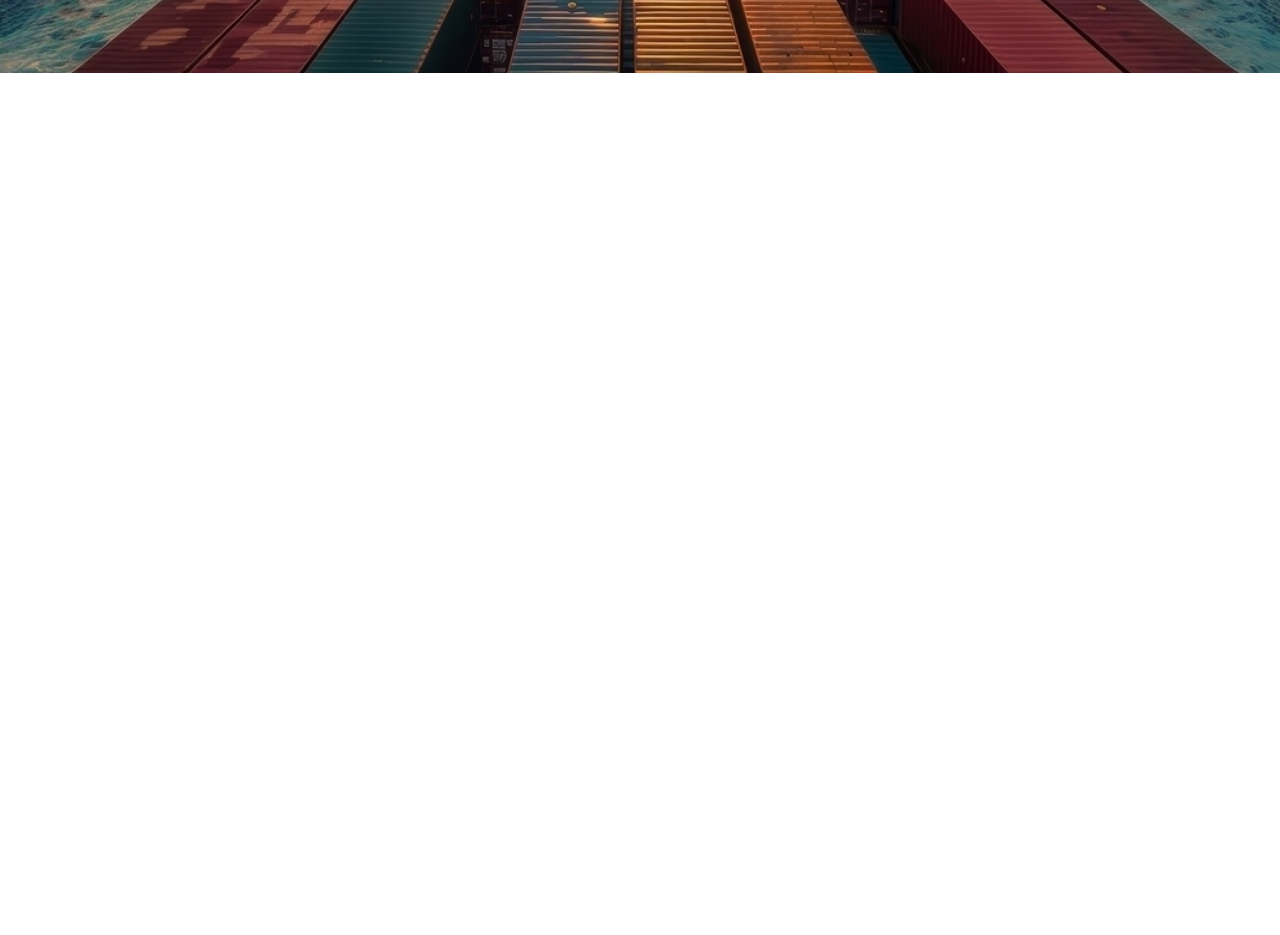
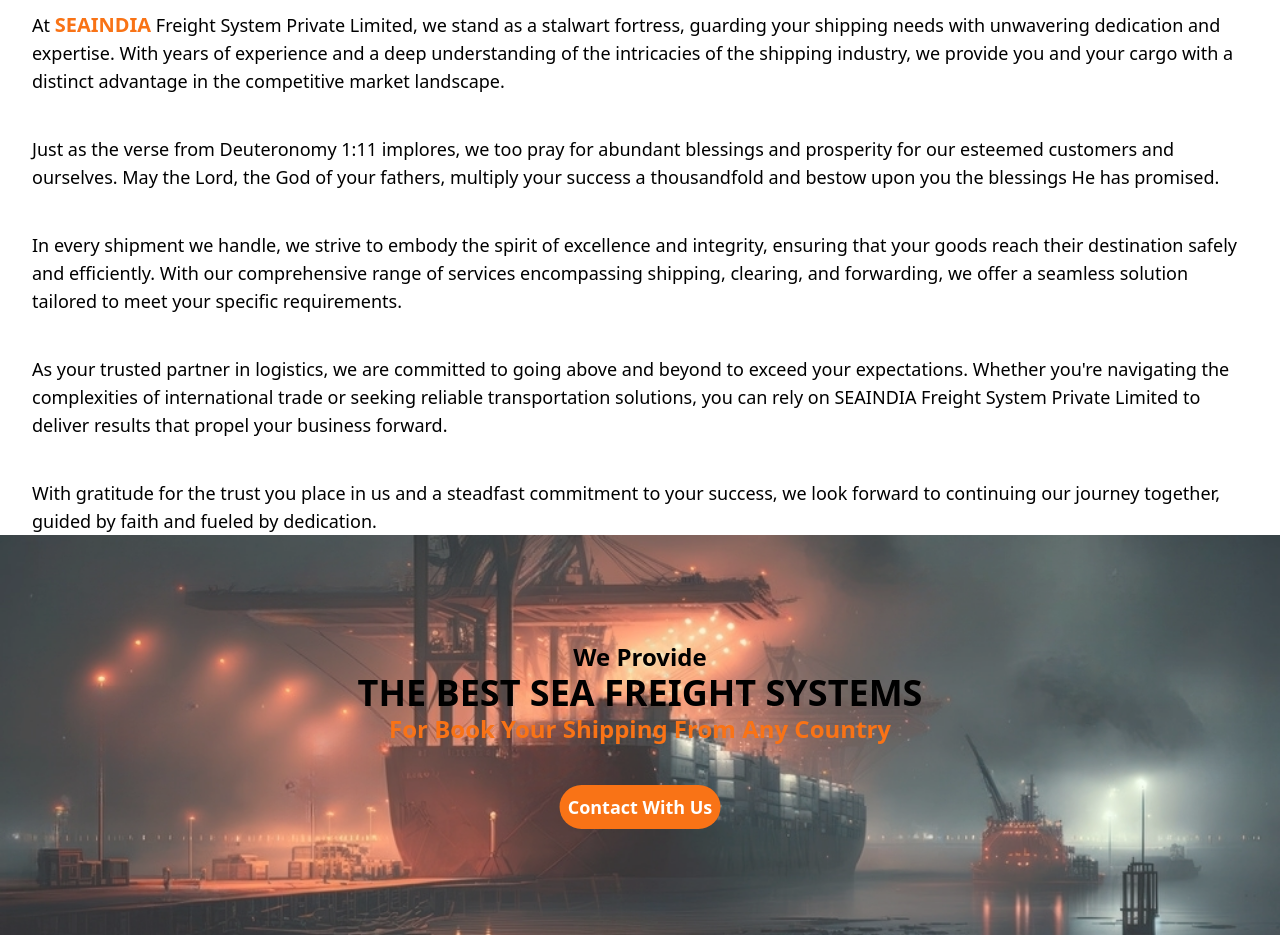
Before and after one commit to yugandhar0609/seaIndia, a React (Vite) app: page / in a window 1280 px wide. Shown: the part 700-1635 px from the top of the page. Before the commit the page ends 800 px from the top, so only its background shows below. Built offline with nearby package versions, Linux system fonts and the light colour scheme.

Commit message:
add some more contents in the home page

```diff
--- a/src/Components/Home.jsx
+++ b/src/Components/Home.jsx
@@ -1,4 +1,5 @@
 import img1 from "../assets/Bg.jpeg";
+import image from "../assets/choose.jpeg";
 import "../Components/css/Home.css";
 
 const Home = () => {
@@ -8,18 +9,75 @@ const Home = () => {
         <img
           src={img1}
           alt="background"
-          className=" w-full h-[450px] md:h-[668px]"
+          className=" w-full h-[450px] md:h-[490px]"
         />
         <div className=" absolute overlay-text mobile">
           <p>SEAINDIA FREIGHT SYSTEM PRIVATE LIMITED</p>
           <p className="sub-text mobile">
             Shipping, Clearing and Forwarding Agents
           </p>
-
         </div>
       </div>
-
-
+      <div className="mt-10 container mx-auto px-4 sm:px-6 lg:px-8">
+        <p className=" title text-center text-3xl font-extrabold text-orange-500">
+          Welcome to SEAINDIA Freight System Private Limited!
+        </p>
+        <p className="mt-10 text-lg">
+          At <b className="text-xl text-orange-500">SEAINDIA</b> Freight System
+          Private Limited, we stand as a stalwart fortress, guarding your
+          shipping needs with unwavering dedication and expertise. With years of
+          experience and a deep understanding of the intricacies of the shipping
+          industry, we provide you and your cargo with a distinct advantage in
+          the competitive market landscape.
+        </p>
+        <p className="mt-10 text-lg">
+          Just as the verse from Deuteronomy 1:11 implores, we too pray for
+          abundant blessings and prosperity for our esteemed customers and
+          ourselves. May the Lord, the God of your fathers, multiply your
+          success a thousandfold and bestow upon you the blessings He has
+          promised.
+        </p>
+        <p className="mt-10 text-lg">
+          In every shipment we handle, we strive to embody the spirit of
+          excellence and integrity, ensuring that your goods reach their
+          destination safely and efficiently. With our comprehensive range of
+          services encompassing shipping, clearing, and forwarding, we offer a
+          seamless solution tailored to meet your specific requirements.
+        </p>
+        <p className="mt-10 text-lg">
+          As your trusted partner in logistics, we are committed to going above
+          and beyond to exceed your expectations. Whether you're navigating the
+          complexities of international trade or seeking reliable transportation
+          solutions, you can rely on SEAINDIA Freight System Private Limited to
+          deliver results that propel your business forward.
+        </p>
+        <p className="mt-10 text-lg">
+          With gratitude for the trust you place in us and a steadfast
+          commitment to your success, we look forward to continuing our journey
+          together, guided by faith and fueled by dedication.
+        </p>
+      </div>
+      <div className="relative">
+        <img
+          src={image}
+          alt="background"
+          className="w-full md:h-[400px] object-cover opacity-80"
+        />
+        <div className="absolute top-1/2 left-1/2 transform -translate-y-1/2 -translate-x-1/2 text-center">
+          <p className="text-lg md:text-xl lg:text-2xl font-extrabold text-black">
+            We Provide
+          </p>
+          <p className="text-xl md:text-3xl lg:text-4xl font-bold text-black">
+            THE BEST SEA FREIGHT SYSTEMS
+          </p>
+          <p className="text-lg md:text-xl lg:text-2xl font-bold text-orange-500">
+            For Book Your Shipping From Any Country
+          </p>
+          <button className="mt-3 bg-orange-500 font-bold text-white text-lg rounded-3xl p-2 md:mt-10 hover:bg-orange-600 hover:border hover:border-white">
+            Contact With Us
+          </button>
+        </div>
+      </div>
     </>
   );
 };
--- a/src/Components/css/Home.css
+++ b/src/Components/css/Home.css
@@ -14,6 +14,8 @@
   font-size: 1.5rem;
   margin-top: 10px;
 }
+
+
 
 @keyframes slideUp {
   from {
```
Also changed, not shown: src/assets/choose.jpeg (added).
